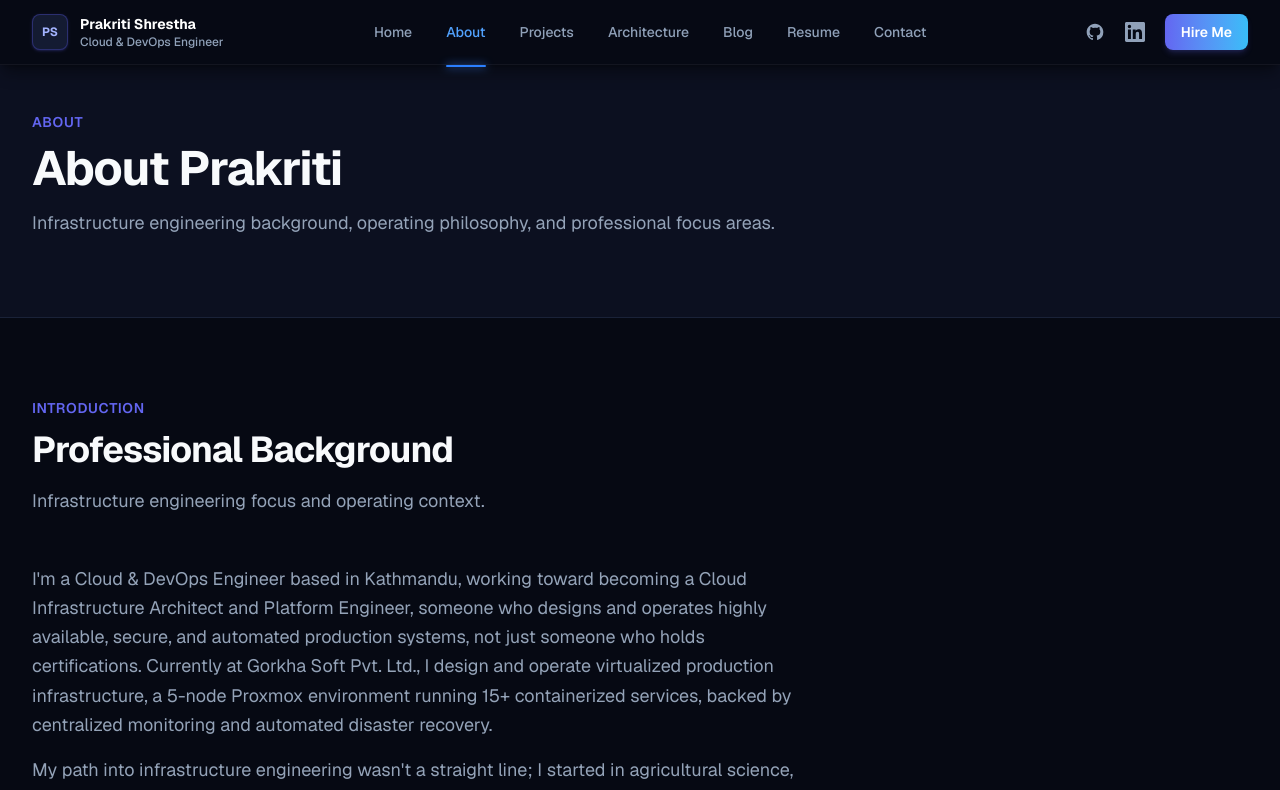
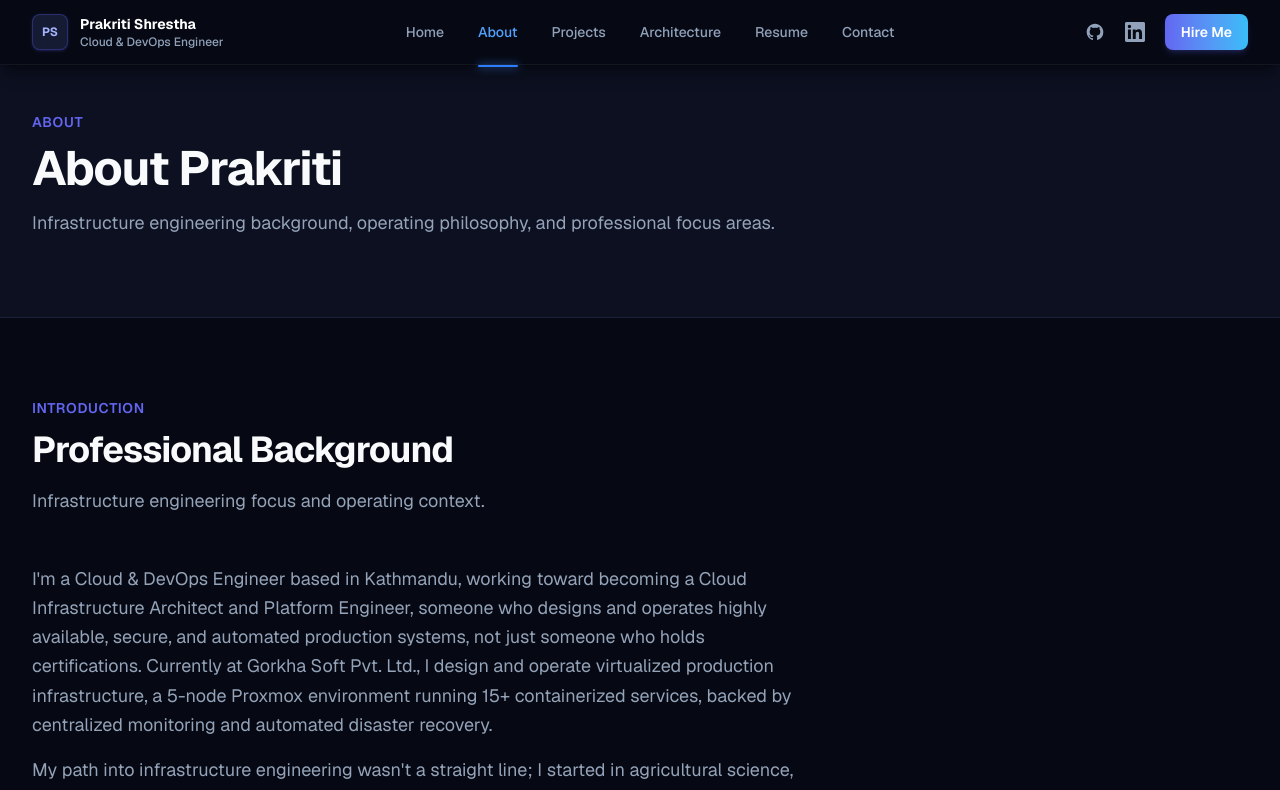
Before and after one commit to prakriti515/prakriti-portfolio, a Next.js app: page /about in a window 1280 px wide. Shown: the top 790 px of the page. Built offline with nearby package versions, Linux system fonts and the light colour scheme.

Commit message:
Hide blog from site navigation

```diff
--- a/data/site.ts
+++ b/data/site.ts
@@ -61,7 +61,6 @@ export const navLinks = [
   { label: "About", href: "/about" },
   { label: "Projects", href: "/projects" },
   { label: "Architecture", href: "/architecture" },
-  { label: "Blog", href: "/blog" },
   { label: "Resume", href: "/resume" },
   { label: "Contact", href: "/contact" },
 ] as const;
```
